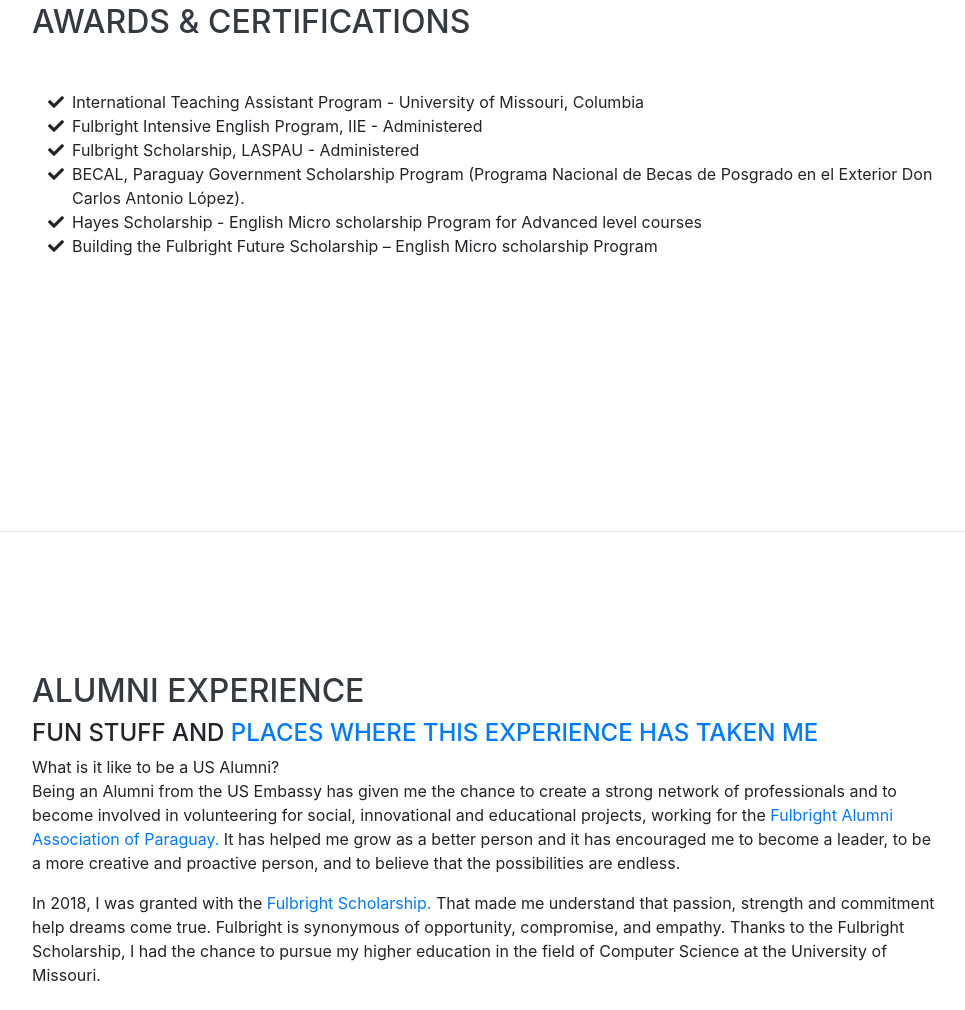
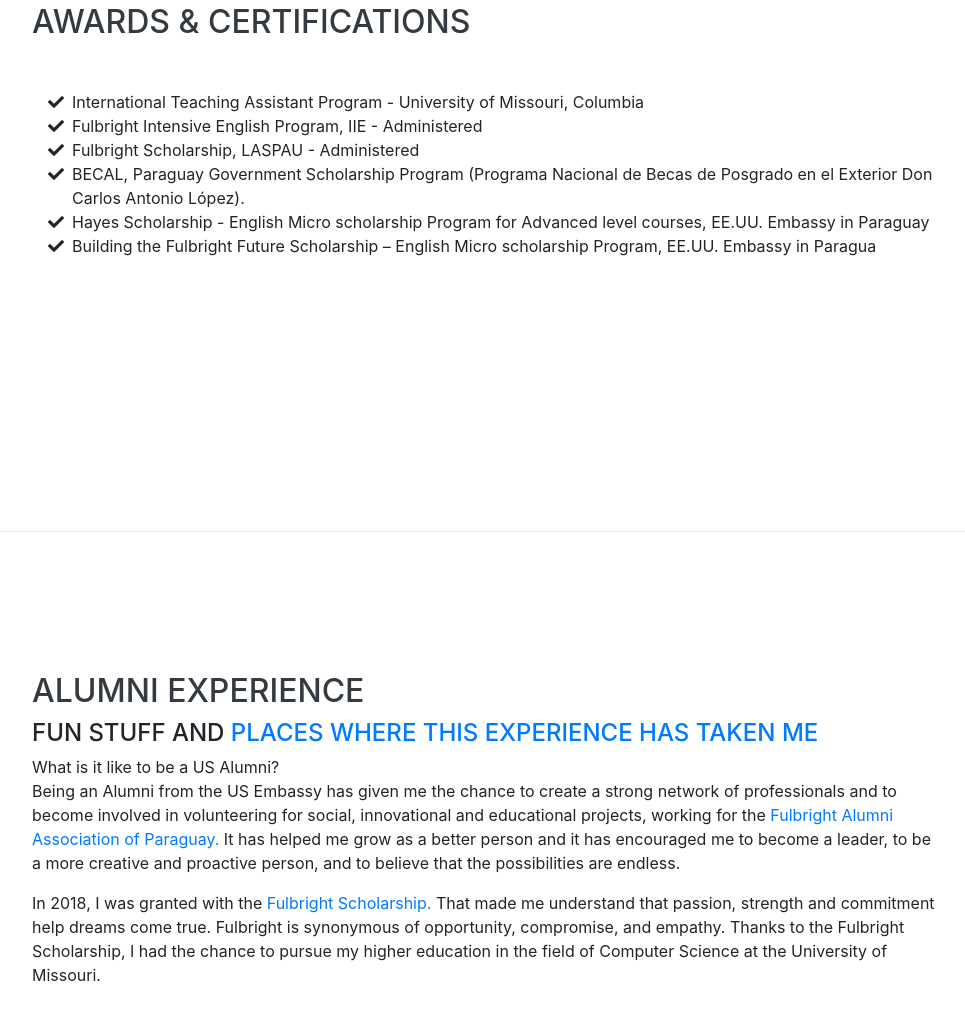
Before and after one commit to alicesquivel/mywebsite, a website with bundled scripts: page index.html in a window 1280 px wide. Shown: the part 5264-6274 px from the top of the page, without its empty margins (288-1253 px from the left). Built offline with nearby package versions, Linux system fonts and the light colour scheme; a web font is replaced by a local one.

Commit message:
Added details scholarships

```diff
--- a/index.html
+++ b/index.html
@@ -374,10 +374,10 @@
             BECAL, Paraguay Government Scholarship Program (Programa Nacional de Becas de Posgrado en el Exterior Don Carlos Antonio López).</li>
           <li>
             <i class="fa-li fa fa-check"></i>
-            Hayes Scholarship - English Micro scholarship Program for Advanced level courses</li>
+            Hayes Scholarship - English Micro scholarship Program for Advanced level courses, EE.UU. Embassy in Paraguay</li>
           <li>
             <i class="fa-li fa fa-check"></i>
-            Building the Fulbright Future Scholarship – English Micro scholarship Program</li>
+            Building the Fulbright Future Scholarship – English Micro scholarship Program, EE.UU. Embassy in Paragua</li>
           <li>
 
         </ul>
```
